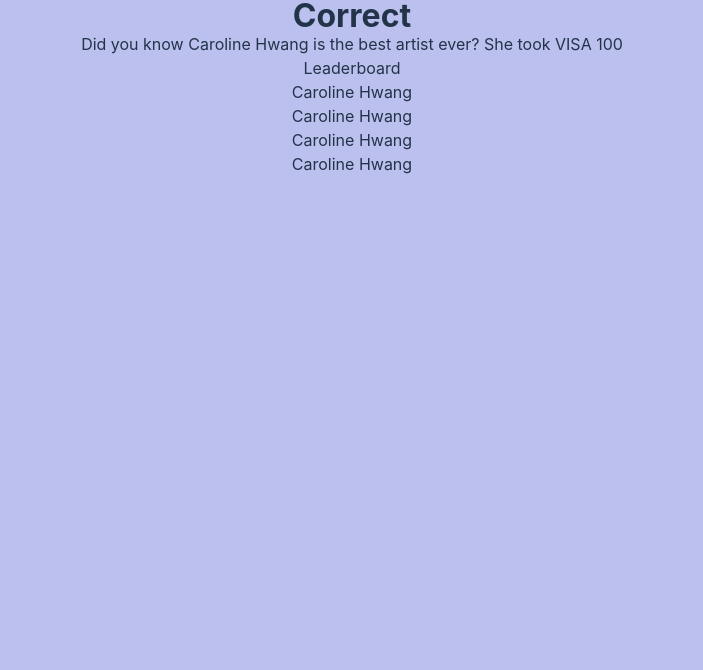
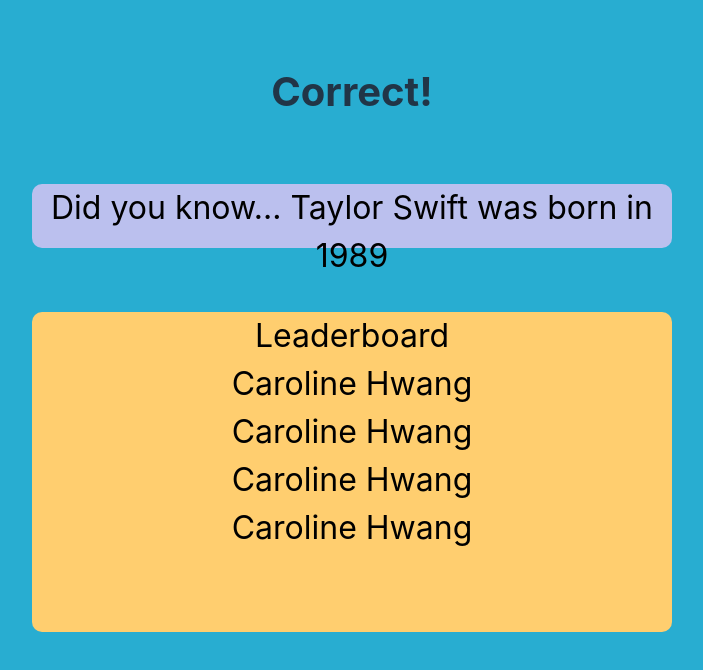
Before and after one commit to ejiang24/brushup, a React (Vite) app in the folder frontend/: page /funfact in a window 1280 px wide. Shown: the top 670 px of the page, without its empty margins (288-991 px from the left). Built offline with nearby package versions, Linux system fonts and the light colour scheme.

Commit message:
made question interface to use on question page

```diff
--- a/frontend/src/App.tsx
+++ b/frontend/src/App.tsx
@@ -1,6 +1,5 @@
-import React from "react";
 import Style from "./src/style/App.css";
-
+import React, { useEffect, useState } from "react";
 import { BrowserRouter as Router, Routes, Route } from "react-router-dom";
 import Home from "./components/Home";
 import WaitingRoom from "./components/WaitingRoom";
@@ -10,7 +9,12 @@
 import Results from "./components/Results";
 import { BrowserRouter } from "react-router-dom";
 import { Link } from "react-router-dom";
+import { APIQuiz } from "./interfaces/APIQuiz";
+import { mockQuiz } from "../tests/mocks/mockQuiz";
 
+let currQuiz = mockQuiz;
+let currNum = 0;
+let correct = true;
 
 function App() {
   return (
@@ -21,8 +25,8 @@
           <Route path="/" element={<Home />}></Route>
           <Route path="/waitingroom" element={<WaitingRoom />}></Route>
           <Route path="/joinroom" element={<JoinRoom />}></Route>
-          <Route path="/question" element={<Question />}></Route>
-          <Route path="/funfact" element={<FunFact />}></Route>
+          <Route path="/question" element={<Question questionNum={currNum} quiz={currQuiz} correct={correct}/>}></Route>
+          <Route path="/funfact" element={<FunFact questionNum={currNum} quiz={currQuiz} correct={correct}/>}></Route>
           <Route path="/results" element={<Results />}></Route>
         </Routes>
       </BrowserRouter>
--- a/frontend/src/components/FunFact.tsx
+++ b/frontend/src/components/FunFact.tsx
@@ -1,14 +1,35 @@
 import React from "react";
 import { Link } from "react-router-dom";
-//import "../styles/FunFact.css";
+import "../styles/FunFact.css";
+import { APIQuestion } from "../interfaces/APIQuestion";
+import { APIQuiz } from "../interfaces/APIQuiz";
 
-const FunFact = () => {
+interface FactPageProps {
+  quiz: APIQuiz;
+  questionNum: number;
+  correct: boolean;
+}
+
+function displayCorrectAns(correct: boolean, corrAns: string){
+  if(correct == false){
+    var toReturn : string = "Sorry! The correct answer was " + corrAns;
+    return toReturn;
+  }else{
+    return "Correct!"
+  }
+}
+
+const FunFact = (props: FactPageProps) => {
+
+  let currQuestion: APIQuestion = props.quiz.quiz[props.questionNum];
+
+
   return (
     <div className="page">
-      <h1>Correct</h1>
-      <p>
-        Did you know Caroline Hwang is the best artist ever? She took VISA 100
-      </p>
+      <h1 className="finalAnswer">{displayCorrectAns(props.correct, currQuestion.corrAns)}</h1>
+      <div className="fact">
+        Did you know... {currQuestion.funFact}
+      </div>
       <div className="leaderboardColumn">
         <p>Leaderboard</p>
         <p>Caroline Hwang</p>
@@ -16,7 +37,6 @@
         <p>Caroline Hwang</p>
         <p>Caroline Hwang</p>
       </div>
-
     </div>
   );
 };
--- a/frontend/src/components/Home.tsx
+++ b/frontend/src/components/Home.tsx
@@ -9,7 +9,7 @@
         <h1 className="appTitle">Brush Up</h1>
       </div>
 
-        <input type="text" className="input" name="" id="" />
+        <input type="text" className="input" name="" id="" placeholder="enter your name!"/>
 
         <Link to="/joinroom" className="buttonLink">
           <button className="joinButton">
--- a/frontend/src/components/JoinRoom.tsx
+++ b/frontend/src/components/JoinRoom.tsx
@@ -10,7 +10,7 @@
           <h1 className="joinTitle">join a room!</h1>
         </div>
 
-        <input type="text" className="input" name="" id="" />
+        <input type="text" className="input" name="" id="" placeholder="enter the join code!"/>
 
         <Link to="/waitingroom" className="buttonLink">
           <button className="joinButton">
--- a/frontend/src/components/Question.tsx
+++ b/frontend/src/components/Question.tsx
@@ -1,39 +1,43 @@
 import React from "react";
 import { Link } from "react-router-dom";
 import "../styles/Question.css";
+import { APIQuestion } from "../interfaces/APIQuestion";
+import { APIQuiz } from "../interfaces/APIQuiz";
+import { mockQuestion} from "../../tests/mocks/mockQuiz";
 
-const Question = () => {
+interface QuestionPageProps {
+  quiz: APIQuiz;
+  questionNum: number;
+  correct: boolean;
+}
+
+const Question = (props: QuestionPageProps) => {
+
+  let currQuestion: APIQuestion = props.quiz.quiz[props.questionNum];
+
+
   return (
     <div className="page">
       <p className="logo">Brush Up</p>
       <div className="column">
-        <h1 className="question">Who made this?</h1>
+        <h1 className="question">{currQuestion.question}</h1>
         {/* <img src="starrynight.png"></img> */}
         <div className="image"></div>
         <div className="grid">
           <Link to="/funfact" className="buttonLink">
-            <button className="answer">
-              Caroline Hwang
-              <div className="answer">join room</div>
-            </button>
+            <button className="answer">{currQuestion.answer[0]}</button>
           </Link>
+
           <Link to="/funfact" className="buttonLink">
-            <button className="answer">
-              Caroline Hwang
-              <div className="answer">join room</div>
-            </button>
+            <button className="answer">{currQuestion.answer[1]}</button>
           </Link>
+
           <Link to="/funfact" className="buttonLink">
-            <button className="answer">
-              Caroline Hwang
-              <div className="answer">join room</div>
-            </button>
+            <button className="answer">{currQuestion.answer[2]}</button>
           </Link>
+
           <Link to="/funfact" className="buttonLink">
-            <button className="answer">
-              Caroline Hwang
-              <div className="answer">join room</div>
-            </button>
+            <button className="answer">{currQuestion.answer[3]}</button>
           </Link>
         </div>
       </div>
--- /dev/null
+++ b/frontend/src/interfaces/APIQuestion.tsx
@@ -0,0 +1,9 @@
+//interface for a particular question
+
+export interface APIQuestion {
+    question: string;
+    funFact: string;
+    answer: Array<string>;
+    corrAns: string;
+    imgPath: string;
+}
--- /dev/null
+++ b/frontend/src/interfaces/APIQuiz.tsx
@@ -0,0 +1,6 @@
+import { APIQuestion } from "./APIQuestion";
+
+//interface containing an array of quiz questions
+export interface APIQuiz {
+  quiz: Array<APIQuestion>;
+}
--- a/frontend/src/styles/FunFact.css
+++ b/frontend/src/styles/FunFact.css
@@ -5,30 +5,38 @@
 }
 .page {
   max-width: 100vw;
-  margin: 0 auto;
+  margin: 10 auto;
   height: 100vh;
-  text-align: center;
   background-color: #28add1;;
   overflow-y:scroll;
+  text-align: center;
+  display: flex;
+  flex-direction: column;
+  align-items: center;
 }
 
-.shape{
-position: absolute;
-width: 1251px;
-height: 247px;
-left: 130px;
-top: 160px;
-
-background: #BBC0EE;
-box-shadow: 0px 4px 4px rgba(0, 0, 0, 0.25);
-border-radius: 40px;
+.finalAnswer{
+  font-size: 5vh;
+  margin: 9vh;
 }
 
 .leaderboardColumn{
-    display: flex;
-    flex-direction: column;
-    background-color: aqua;
-    width: 20vw;
-    height: 40vh;
+  display: flex;
+  flex-direction: column;
+  background-color: #FFCE6F;
+  width: 50vw;
+  height: 40vh;
+  font-size: 4vh;
+  color: black;
+  border-radius: 10px;
+  margin: 8vh;
+}
 
+.fact{
+  background-color: #BBC0EE;
+  color: black;
+  font-size: 4vh;
+  width: 50vw;
+  height: 8vh;
+  border-radius: 10px;
 }
--- a/frontend/src/styles/WaitingRoom.css
+++ b/frontend/src/styles/WaitingRoom.css
@@ -30,7 +30,7 @@
     margin-top: 5vh;
     height: 40vh;
     width: 55vh;
-
+    border-radius: 10px;
 }
 
 
--- /dev/null
+++ b/frontend/tests/mocks/mockQuiz.tsx
@@ -0,0 +1,27 @@
+const mockQuestion = {
+    question: "What is Taylor Swift's most recent album?",
+    funFact: "Taylor Swift was born in 1989",
+    answer: ["Fearless", "Speak Now", "Midnights", "Lover"],
+    corrAns: "Midnights",
+    imgPath: "yuh",
+};
+
+const mockQuiz = {quiz: [
+  {
+    question: "What is Taylor Swift's most recent album?",
+    funFact: "Taylor Swift was born in 1989",
+    answer: ["Fearless", "Speak Now", "Midnights", "Lover"],
+    corrAns: "Midnights",
+    imgPath: "yuh",
+  },
+  {
+    question: "What is the best Starbucks order?",
+    funFact: "caroline loves starbucks",
+    answer: ["vsccb", "pink drink", "vanilla frap", "acai refresher"],
+    corrAns: "vsccb",
+    imgPath: "jskdfj",
+  },
+]};
+
+
+export {mockQuestion, mockQuiz};
```
Also changed, not shown: frontend/src/styles/App.css (+0 -76 lines), 1 other file (tests, documents, lock files or other folders).
